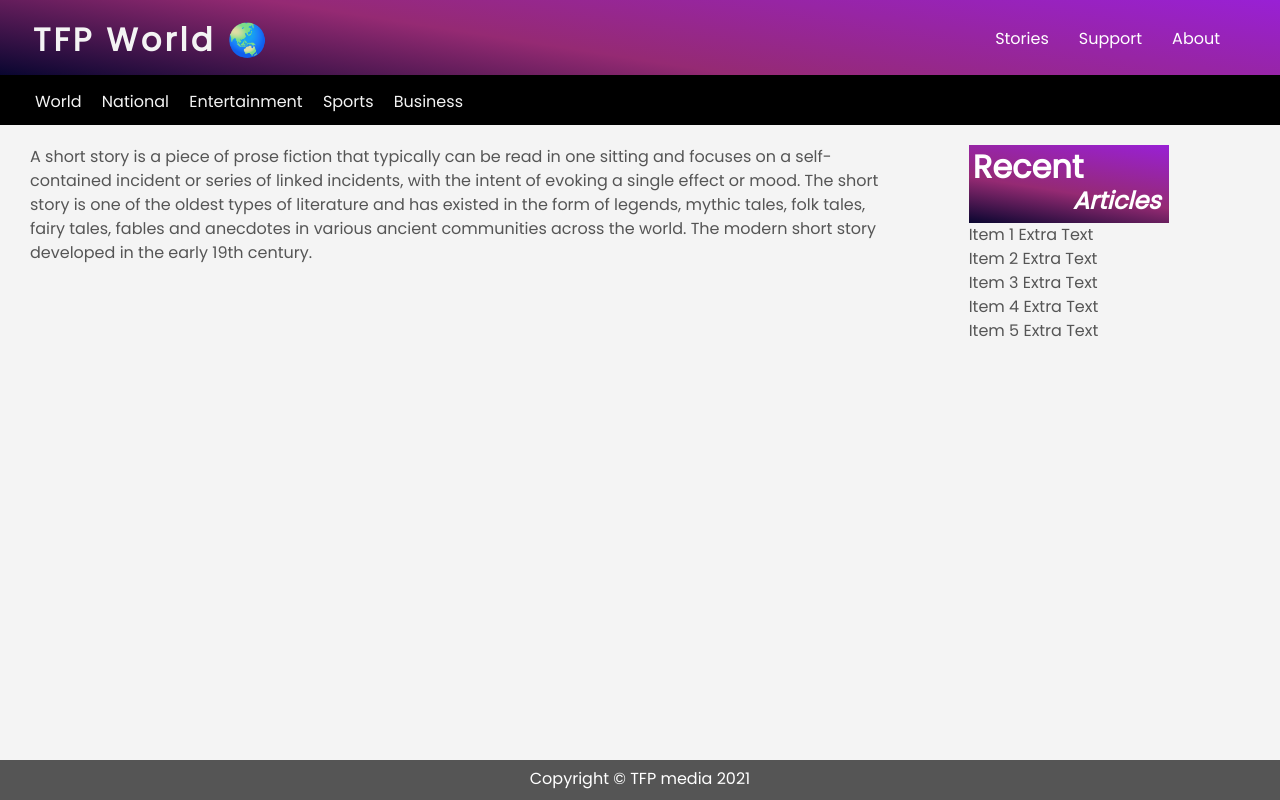
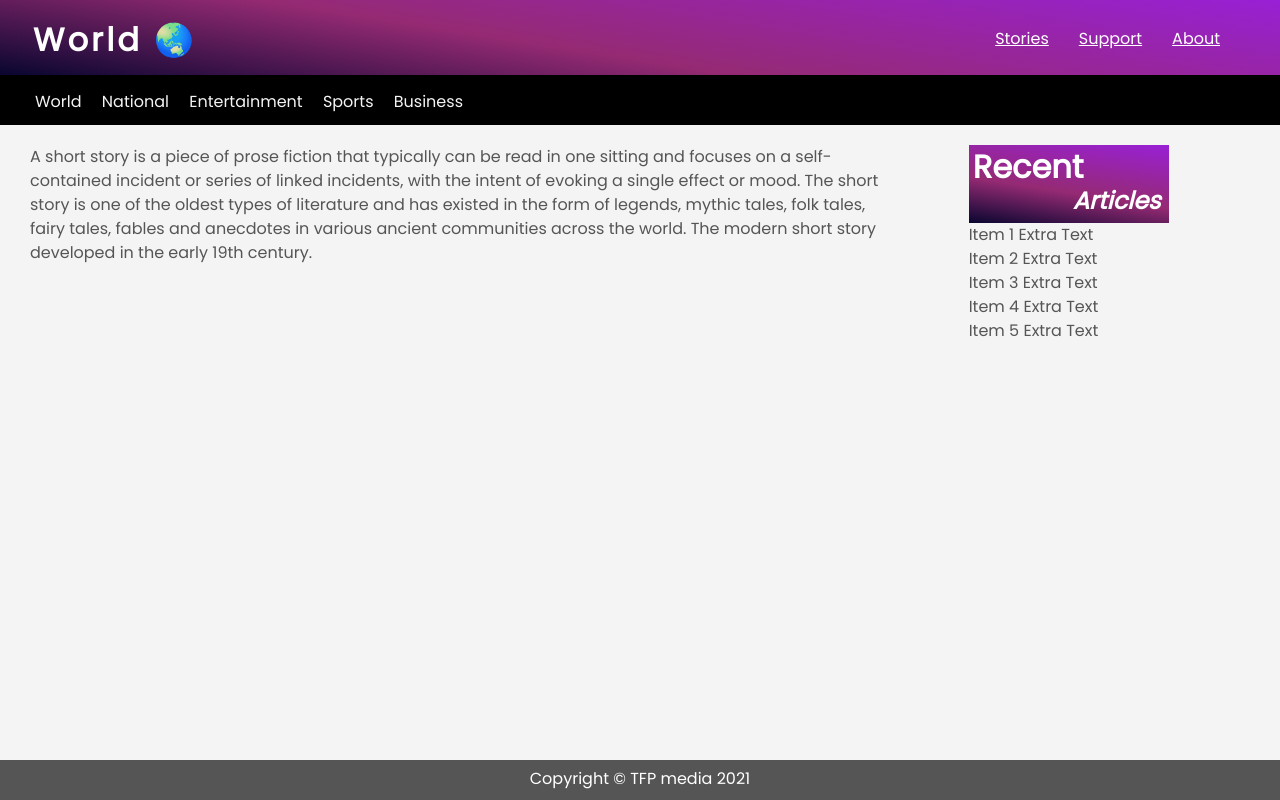
Before and after one commit to 20080/tfp-news, a React (Create React App) app: page /World in a window 1280 px wide. Built offline with nearby package versions, Linux system fonts and the light colour scheme.

Commit message:
Refining frondersa edvnd

```diff
--- a/src/App.js
+++ b/src/App.js
@@ -10,23 +10,23 @@ function App() {
   return (
 <Router>
     <div className={'App'}>
-<Route path='/' exact render={(props)=>(
+<Route path='/' exact render={()=>(
     <Header newsHead={'TFP news'}/>
 )}/>
 <Route path='/World' exact render = {(props)=>(
-    <Header {...props} newsHead={'TFP World 🌏'} />
+    <Header {...props} newsHead={'World 🌏'} />
 )}/>
         <Route path='/Entertainment' exact render = {(props)=>(
-            <Header {...props} newsHead={'TFP Entertainment 🎥'} />
+            <Header {...props} newsHead={'Entertainment 🎥'} />
         )}/>
         <Route path='/National' exact render = {(props)=>(
-            <Header {...props} newsHead={'TFP National 📰 '} />
+            <Header {...props} newsHead={'National 📰 '} />
         )}/>
         <Route path='/Sports' exact render = {(props)=>(
-            <Header {...props} newsHead={'TFP Sports 🏅'} />
+            <Header {...props} newsHead={'Sports 🏅'} />
         )}/>
         <Route path='/Business' exact render = {(props)=>(
-            <Header {...props} newsHead={'TFP Business 📈 💸'} />
+            <Header {...props} newsHead={'Business 💸'} />
         )}/>
 <Storybox/>
 <Footer/>
--- a/src/components/Header.js
+++ b/src/components/Header.js
@@ -5,7 +5,7 @@ const Header = ({newsHead}) => {
     return (
         <header className={'doWidth'}>
         <div className={'main-page-header'}>
-            <h1 className={'header-text'}>{newsHead}</h1>
+            <h1><Link className={'header-text'} to={'/'}>{newsHead}</Link></h1>
             <div className={'header-links'}>
                 <ul>
                     <li><Link to ={'#'}>Stories </Link></li>
--- a/src/index.css
+++ b/src/index.css
@@ -29,6 +29,12 @@ body{
   letter-spacing: 0.1em;
   padding: 3px 15px;
   float: left;
+
+}
+
+.header-text{
+  text-decoration: none;
+  color: white;
 }
 
 .header-links{
@@ -45,7 +51,7 @@ body{
 
 .header-links a{
   color: white;
-  text-decoration: none;
+  /*text-decoration: none;*/
   display: block;
   margin-right: 20px;
   padding: 2px 5px;
```
